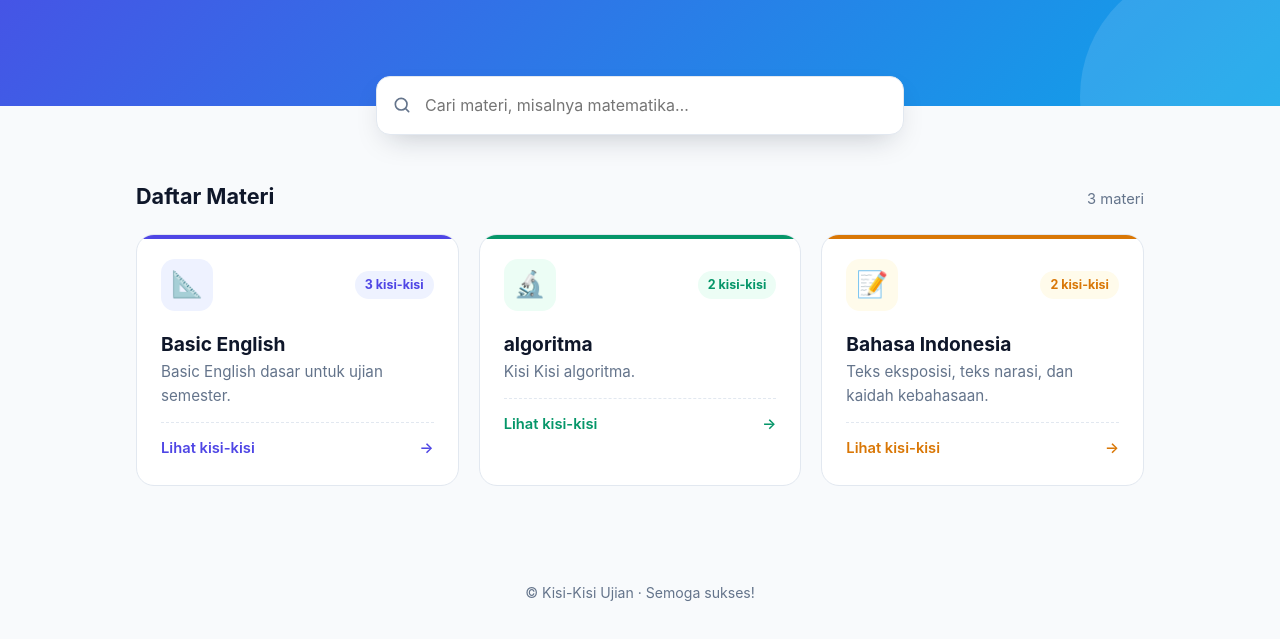
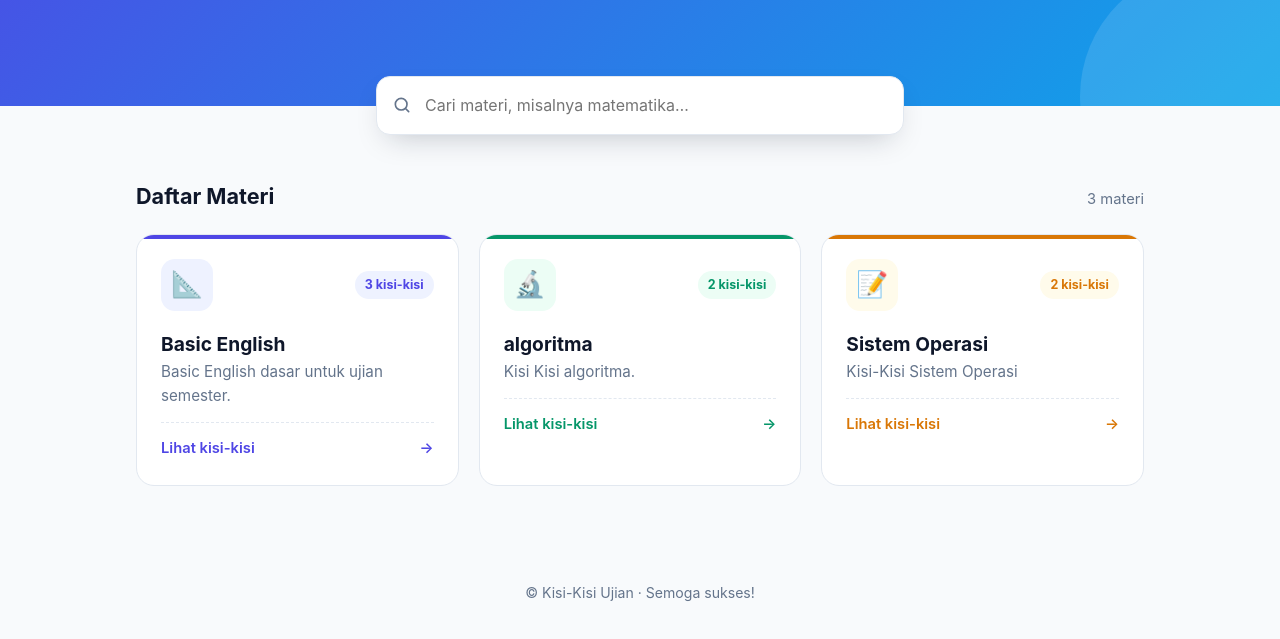
Before and after one commit to bryaniko/kis-kisi-Matematika, a plain HTML site: page index.html in a window 1280 px wide. Shown: the part 251-890 px from the top of the page. Drawn offline with Linux system fonts and the light colour scheme.

Commit message:
Update homepage

```diff
--- a/index.html
+++ b/index.html
@@ -258,14 +258,14 @@
       <div class="card-foot">Lihat kisi-kisi <span class="arrow">→</span></div>
     </a>
 
-    <a class="card c-amber" href="" data-cari="bahasa indonesia eksposisi kalimat">
+    <a class="card c-amber" href="Kisi-Kisi-UTS-Sistem-Operasi.html" data-cari="Sistem Operasi eksposisi kalimat">
       <div class="card-top">
         <div class="icon" aria-hidden="true">📝</div>
         <span class="count">2 kisi-kisi</span>
       </div>
       <div>
-        <h3>Bahasa Indonesia</h3>
-        <p>Teks eksposisi, teks narasi, dan kaidah kebahasaan.</p>
+        <h3>Sistem Operasi</h3>
+        <p>Kisi-Kisi Sistem Operasi</p>
       </div>
       <div class="card-foot">Lihat kisi-kisi <span class="arrow">→</span></div>
     </a>
```
